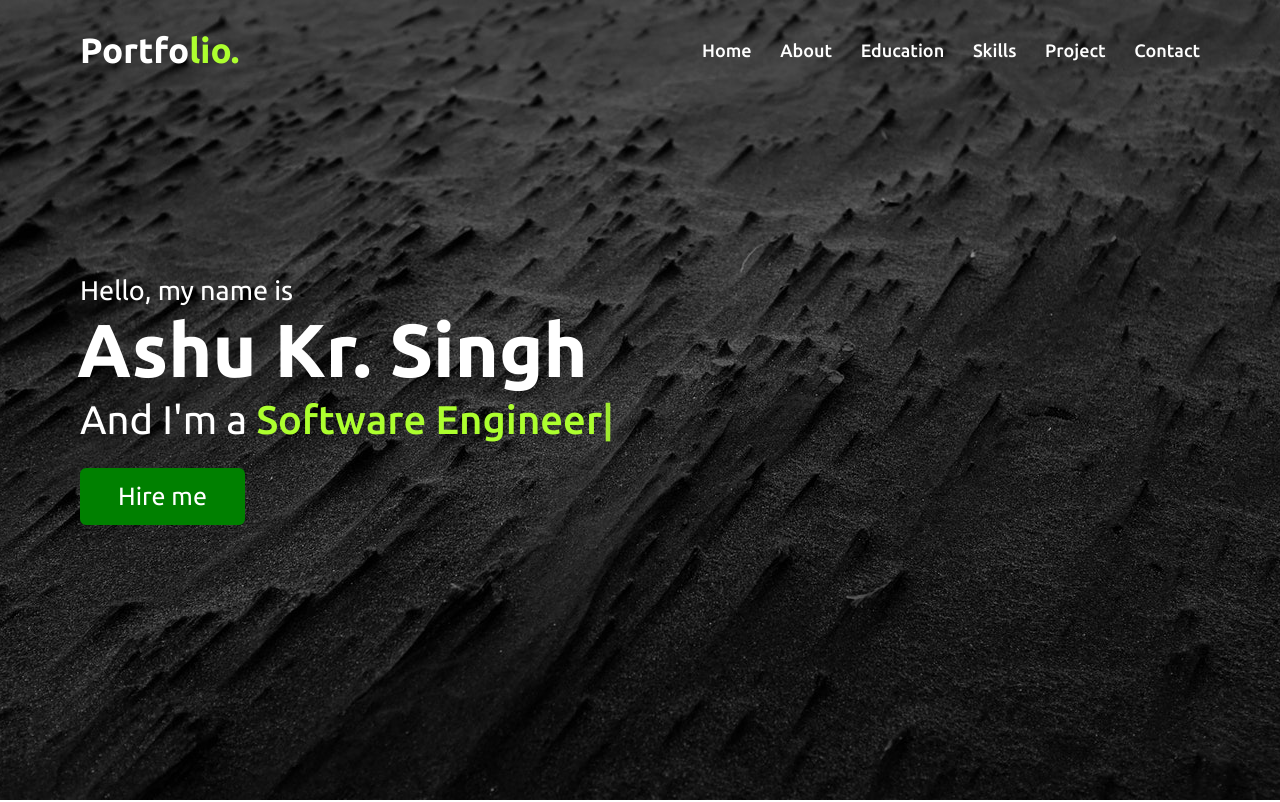
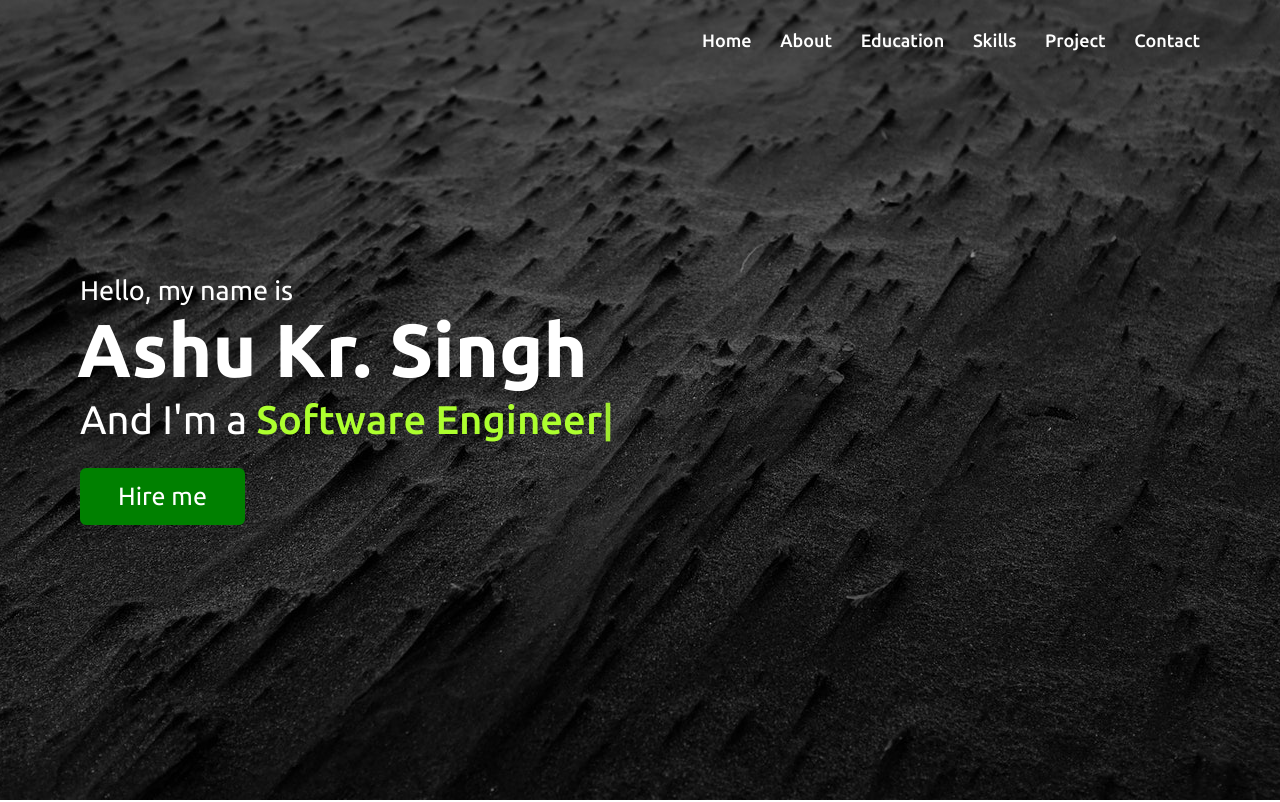
Before and after one commit to ashu7836/ashusingh, a plain HTML site: page index.html in a window 1280 px wide. Shown: the top 802 px of the page. Drawn offline with nearby package versions, Linux system fonts and the light colour scheme.

Commit message:
Update index.html

```diff
--- a/index.html
+++ b/index.html
@@ -20,7 +20,7 @@
     </div>
     <nav class="navbar">
         <div class="max-width">
-            <div class="logo"><a href="#">Portfo<span>lio.</span></a></div>
+            <div class="logo"></div>
             <ul class="menu">
                 <li><a href="#home" class="menu-btn">Home</a></li>
                 <li><a href="#about" class="menu-btn">About</a></li>
```
